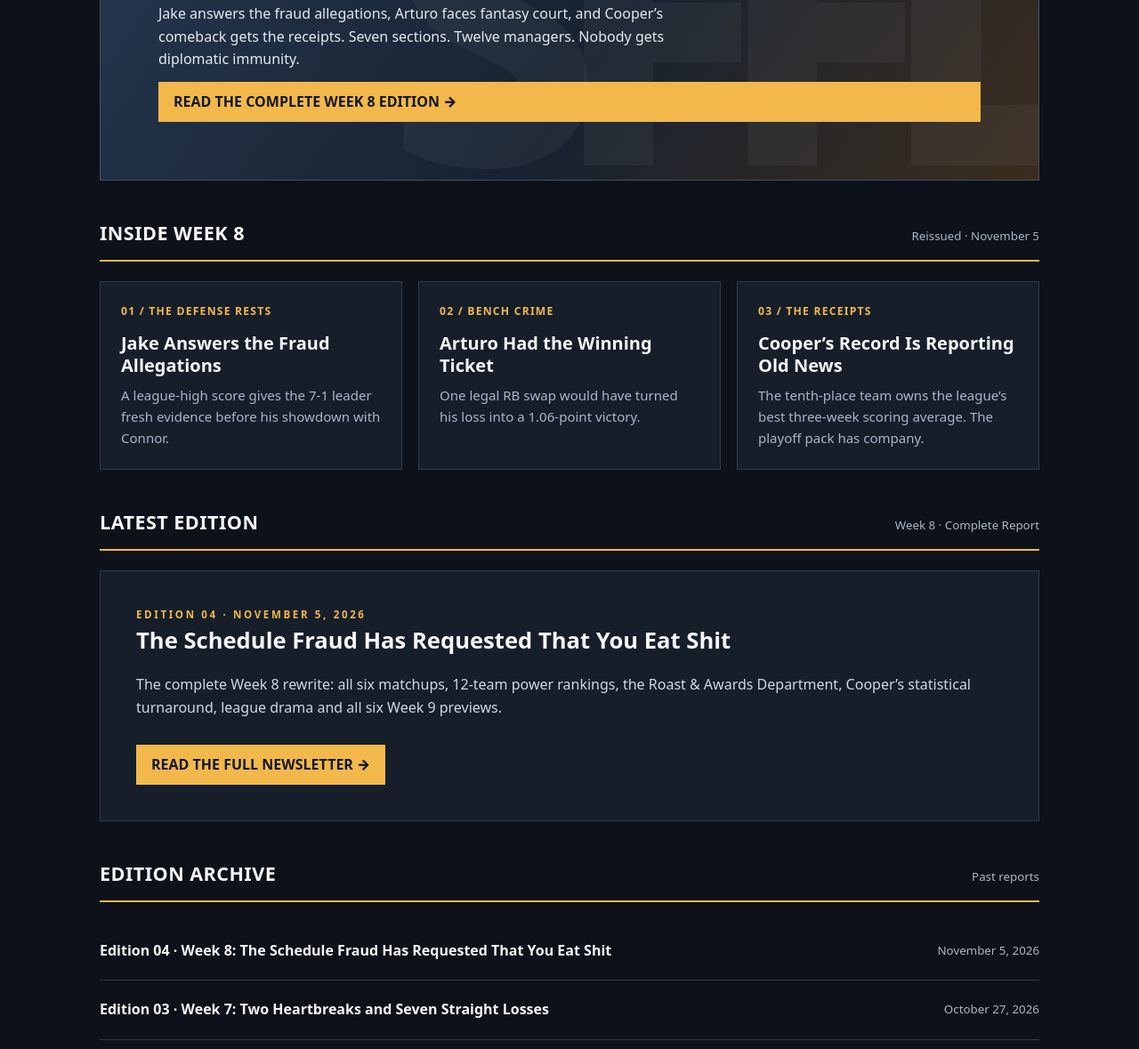
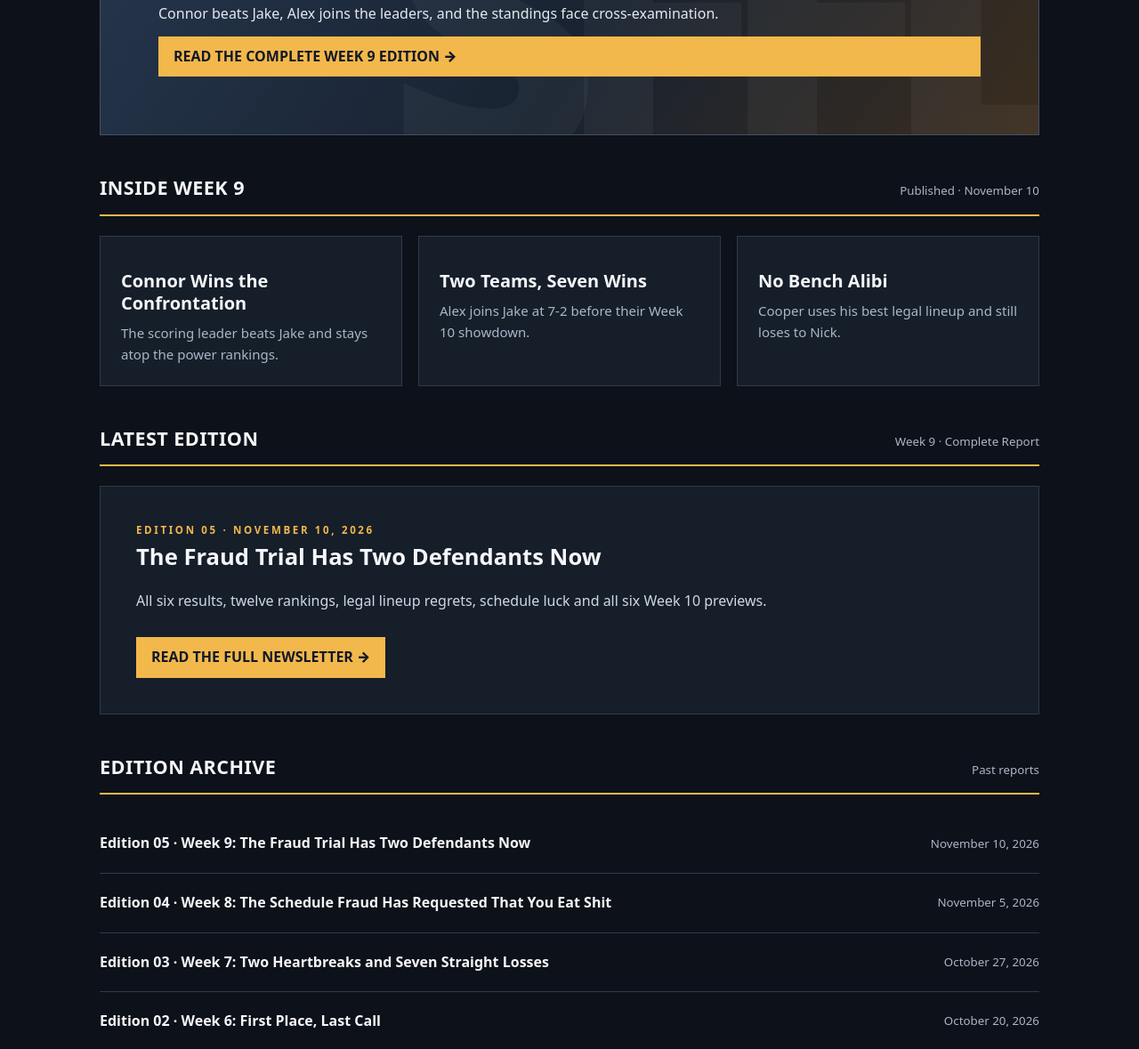
Before and after one commit to flockacakes/SexualFantasyFFWebsite, a plain HTML site: page index.html in a window 1280 px wide. Shown: the part 718-1897 px from the top of the page at 89% size. Drawn offline with Linux system fonts and the light colour scheme.

Commit message:
Feature Week 9 and preserve edition archive

```diff
--- a/index.html
+++ b/index.html
@@ -32,10 +32,10 @@
   <main id="top" class="wrap">
     <div class="mast"><div class="eyebrow">The official unofficial league publication</div><h1>THE WEEKLY<br><span>REPORT.</span></h1><p class="deck">Twelve teams. One championship. An entire season of questionable decisions.</p></div>
     <div class="line"><span>Sexual Fantasy Football League</span><span>2026 Season</span><span>New editions on Tuesdays</span></div>
-    <section class="hero" aria-label="Featured edition"><span class="tag">Edition 04 · Week 8 · November 5, 2026</span><h2>The Schedule Fraud Has Requested That You Eat Shit</h2><p>Jake answers the fraud allegations, Arturo faces fantasy court, and Cooper’s comeback gets the receipts. Seven sections. Twelve managers. Nobody gets diplomatic immunity.</p><a class="reportlink" href="week-8.html">READ THE COMPLETE WEEK 8 EDITION →</a></section>
-    <section id="headlines"><div class="heading"><h2>Inside Week 8</h2><small>Reissued · November 5</small></div><div class="cards"><article class="card"><div class="num">01 / THE DEFENSE RESTS</div><h3>Jake Answers the Fraud Allegations</h3><p>A league-high score gives the 7-1 leader fresh evidence before his showdown with Connor.</p></article><article class="card"><div class="num">02 / BENCH CRIME</div><h3>Arturo Had the Winning Ticket</h3><p>One legal RB swap would have turned his loss into a 1.06-point victory.</p></article><article class="card"><div class="num">03 / THE RECEIPTS</div><h3>Cooper’s Record Is Reporting Old News</h3><p>The tenth-place team owns the league’s best three-week scoring average. The playoff pack has company.</p></article></div></section>
-    <section id="edition"><div class="heading"><h2>Latest Edition</h2><small>Week 8 · Complete Report</small></div><article class="article"><div class="eyebrow">Edition 04 · November 5, 2026</div><h3>The Schedule Fraud Has Requested That You Eat Shit</h3><p>The complete Week 8 rewrite: all six matchups, 12-team power rankings, the Roast &amp; Awards Department, Cooper’s statistical turnaround, league drama and all six Week 9 previews.</p><a class="reportlink" href="week-8.html">READ THE FULL NEWSLETTER →</a></article></section>
-    <section id="archive"><div class="heading"><h2>Edition Archive</h2><small>Past reports</small></div><div class="archive"><strong><a href="week-8.html">Edition 04 · Week 8: The Schedule Fraud Has Requested That You Eat Shit</a></strong><small>November 5, 2026</small></div><div class="archive"><strong><a href="week-7.html">Edition 03 · Week 7: Two Heartbreaks and Seven Straight Losses</a></strong><small>October 27, 2026</small></div><div class="archive"><strong><a href="week-6.html">Edition 02 · Week 6: First Place, Last Call</a></strong><small>October 20, 2026</small></div><div class="archive"><strong><a href="week-5.html">Edition 01 · Week 5: Spencer Won the Trade</a></strong><small>October 13, 2026</small></div></section>
+    <section class="hero" aria-label="Featured edition"><span class="tag">Edition 05 · Week 9 · November 10, 2026</span><h2>The Fraud Trial Has Two Defendants Now</h2><p>Connor beats Jake, Alex joins the leaders, and the standings face cross-examination.</p><a class="reportlink" href="week-9.html">READ THE COMPLETE WEEK 9 EDITION →</a></section>
+    <section id="headlines"><div class="heading"><h2>Inside Week 9</h2><small>Published · November 10</small></div><div class="cards"><article class="card"><h3>Connor Wins the Confrontation</h3><p>The scoring leader beats Jake and stays atop the power rankings.</p></article><article class="card"><h3>Two Teams, Seven Wins</h3><p>Alex joins Jake at 7-2 before their Week 10 showdown.</p></article><article class="card"><h3>No Bench Alibi</h3><p>Cooper uses his best legal lineup and still loses to Nick.</p></article></div></section>
+    <section id="edition"><div class="heading"><h2>Latest Edition</h2><small>Week 9 · Complete Report</small></div><article class="article"><div class="eyebrow">Edition 05 · November 10, 2026</div><h3>The Fraud Trial Has Two Defendants Now</h3><p>All six results, twelve rankings, legal lineup regrets, schedule luck and all six Week 10 previews.</p><a class="reportlink" href="week-9.html">READ THE FULL NEWSLETTER →</a></article></section>
+    <section id="archive"><div class="heading"><h2>Edition Archive</h2><small>Past reports</small></div><div class="archive"><strong><a href="week-9.html">Edition 05 · Week 9: The Fraud Trial Has Two Defendants Now</a></strong><small>November 10, 2026</small></div><div class="archive"><strong><a href="week-8.html">Edition 04 · Week 8: The Schedule Fraud Has Requested That You Eat Shit</a></strong><small>November 5, 2026</small></div><div class="archive"><strong><a href="week-7.html">Edition 03 · Week 7: Two Heartbreaks and Seven Straight Losses</a></strong><small>October 27, 2026</small></div><div class="archive"><strong><a href="week-6.html">Edition 02 · Week 6: First Place, Last Call</a></strong><small>October 20, 2026</small></div><div class="archive"><strong><a href="week-5.html">Edition 01 · Week 5: Spencer Won the Trade</a></strong><small>October 13, 2026</small></div></section>
   </main>
   <footer><div class="wrap"><span>© 2026 Sexual Fantasy Football League · The Weekly Report</span><span>Independent fantasy league publication · Not affiliated with Yahoo or the NFL</span></div></footer>
 </body>
```
